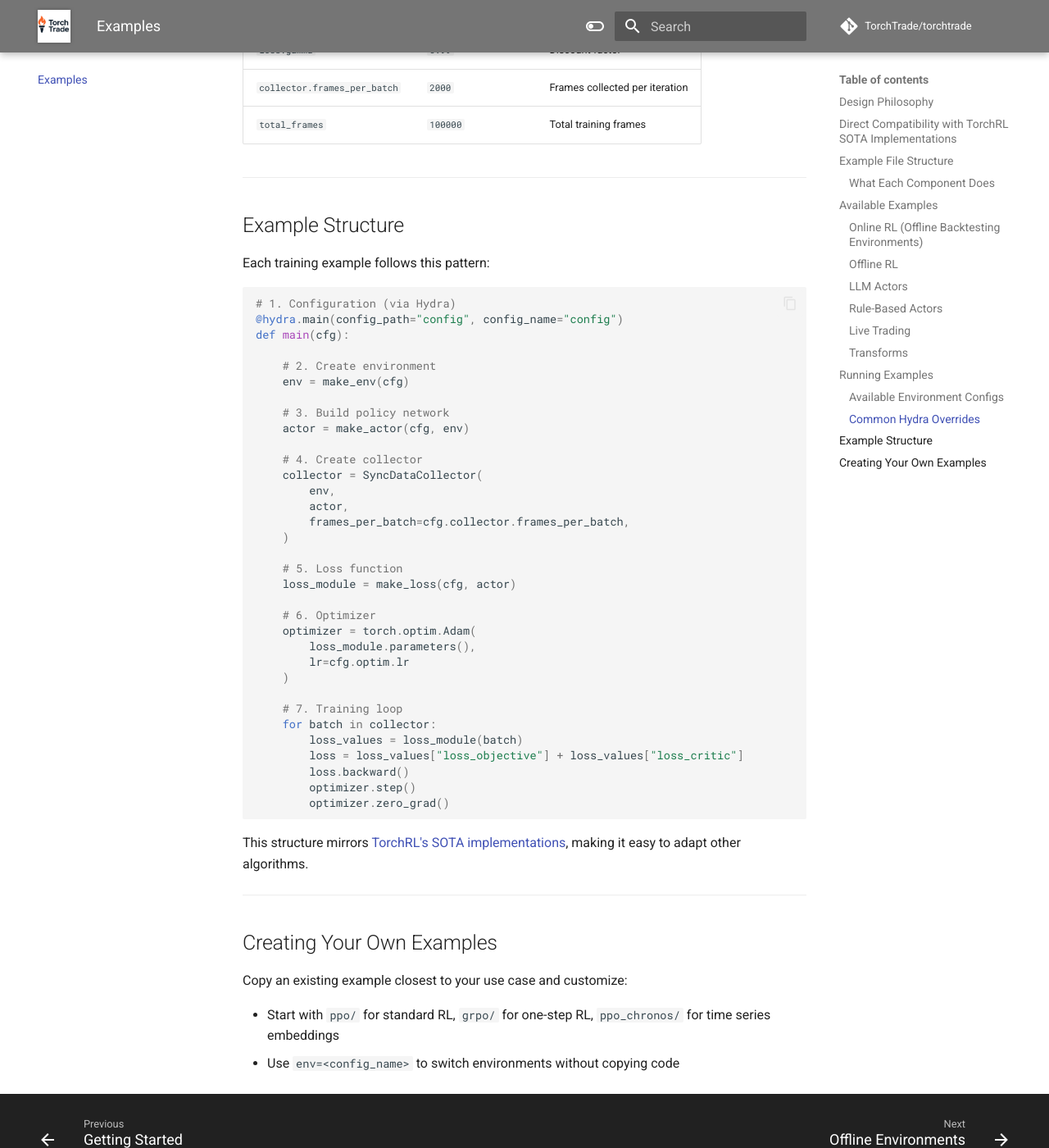
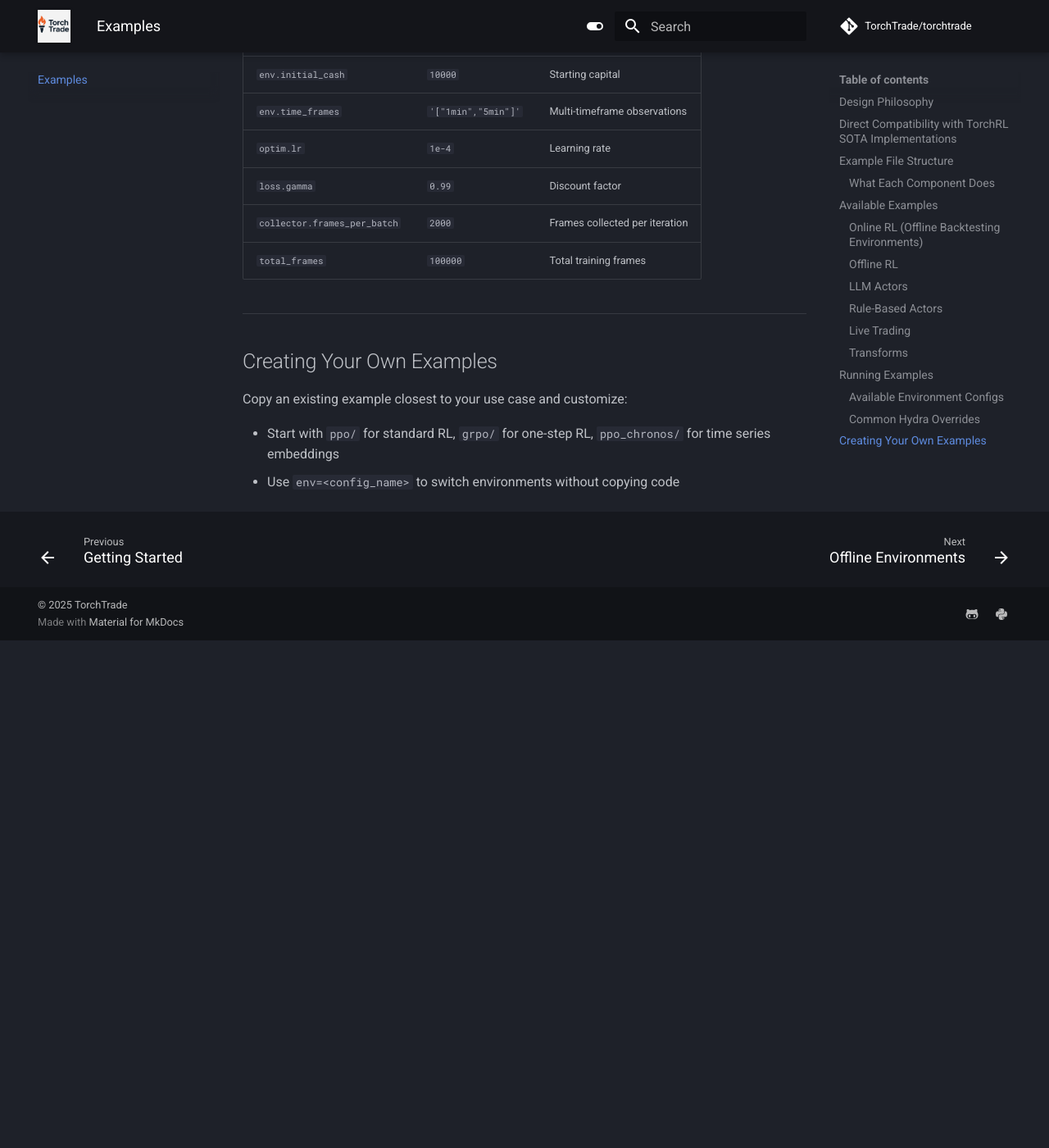
Before and after one commit to TorchTrade/torchtrade, an MkDocs documentation site: the page built from docs/examples.md, in a window 1280 px wide and 1400 px high, scrolled down 8008 px. Shown: the whole window at 82% size. Built offline with MkDocs 1.6.1 and Material for MkDocs 9.7.7, drawn with Linux system fonts in a browser that asks for light colours; comment, search, counter and statistics services are not loaded; after the commit the page ends 8789 px from its top, so only the background shows below that; some of the changed text lies outside the part shown.

Commit message:
Update docs: add paper links, remove redundant sections, dark mode default
Co-Authored-By: Claude Opus 4.5 <noreply@anthropic.com>

````diff
--- a/docs/examples.md
+++ b/docs/examples.md
@@ -83,10 +83,16 @@ examples/online_rl/
 ```
 
 **Key Features:**
+
 - Each algorithm directory is **self-contained** — everything you need to run, train, and deploy lives in one place
+
 - Training outputs (checkpoints, logs) are written to the algorithm's own directory
+
 - **GRPO** only supports onestep environments
-- **No spot/futures split** - users override `leverage` and `action_levels` for futures
+
+- **No spot/futures split** - users override `leverage` and `action_levels` for
+futures
+
 - **All use 1Hour timeframe** by default
 
 ### What Each Component Does
@@ -290,50 +298,6 @@ uv run python examples/online_rl/ppo/train.py \
 
 ---
 
-## Example Structure
-
-Each training example follows this pattern:
-
-```python
-# 1. Configuration (via Hydra)
-@hydra.main(config_path="config", config_name="config")
-def main(cfg):
-
-    # 2. Create environment
-    env = make_env(cfg)
-
-    # 3. Build policy network
-    actor = make_actor(cfg, env)
-
-    # 4. Create collector
-    collector = SyncDataCollector(
-        env,
-        actor,
-        frames_per_batch=cfg.collector.frames_per_batch,
-    )
-
-    # 5. Loss function
-    loss_module = make_loss(cfg, actor)
-
-    # 6. Optimizer
-    optimizer = torch.optim.Adam(
-        loss_module.parameters(),
-        lr=cfg.optim.lr
-    )
-
-    # 7. Training loop
-    for batch in collector:
-        loss_values = loss_module(batch)
-        loss = loss_values["loss_objective"] + loss_values["loss_critic"]
-        loss.backward()
-        optimizer.step()
-        optimizer.zero_grad()
-```
-
-This structure mirrors [TorchRL's SOTA implementations](https://github.com/pytorch/rl/tree/main/sota-implementations), making it easy to adapt other algorithms.
-
----
-
 ## Creating Your Own Examples
 
 Copy an existing example closest to your use case and customize:
--- a/mkdocs.yml
+++ b/mkdocs.yml
@@ -21,17 +21,17 @@ theme:
     - content.code.copy
   language: en
   palette:
+    - scheme: slate
+      toggle:
+        icon: material/toggle-switch
+        name: Switch to Light Mode
+      primary: black
+      accent: orange
     - scheme: default
       toggle:
         icon: material/toggle-switch-off-outline
         name: Switch to Dark Mode
       primary: grey
-      accent: orange
-    - scheme: slate
-      toggle:
-        icon: material/toggle-switch
-        name: Switch to Light Mode
-      primary: black
       accent: orange
 
 extra:
````
Also changed, not shown: other parts of docs/examples.md (+13 -11 lines).
